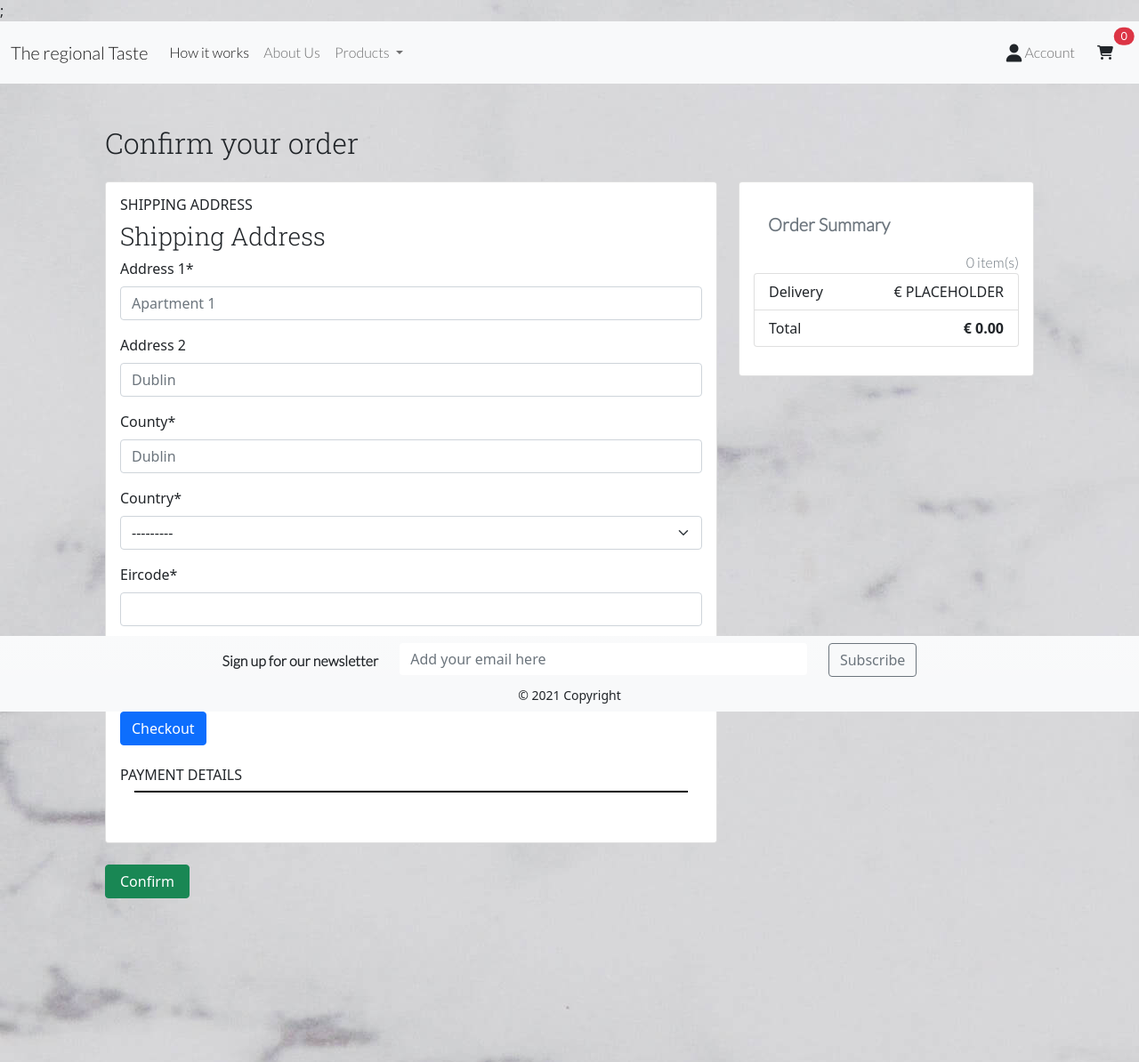
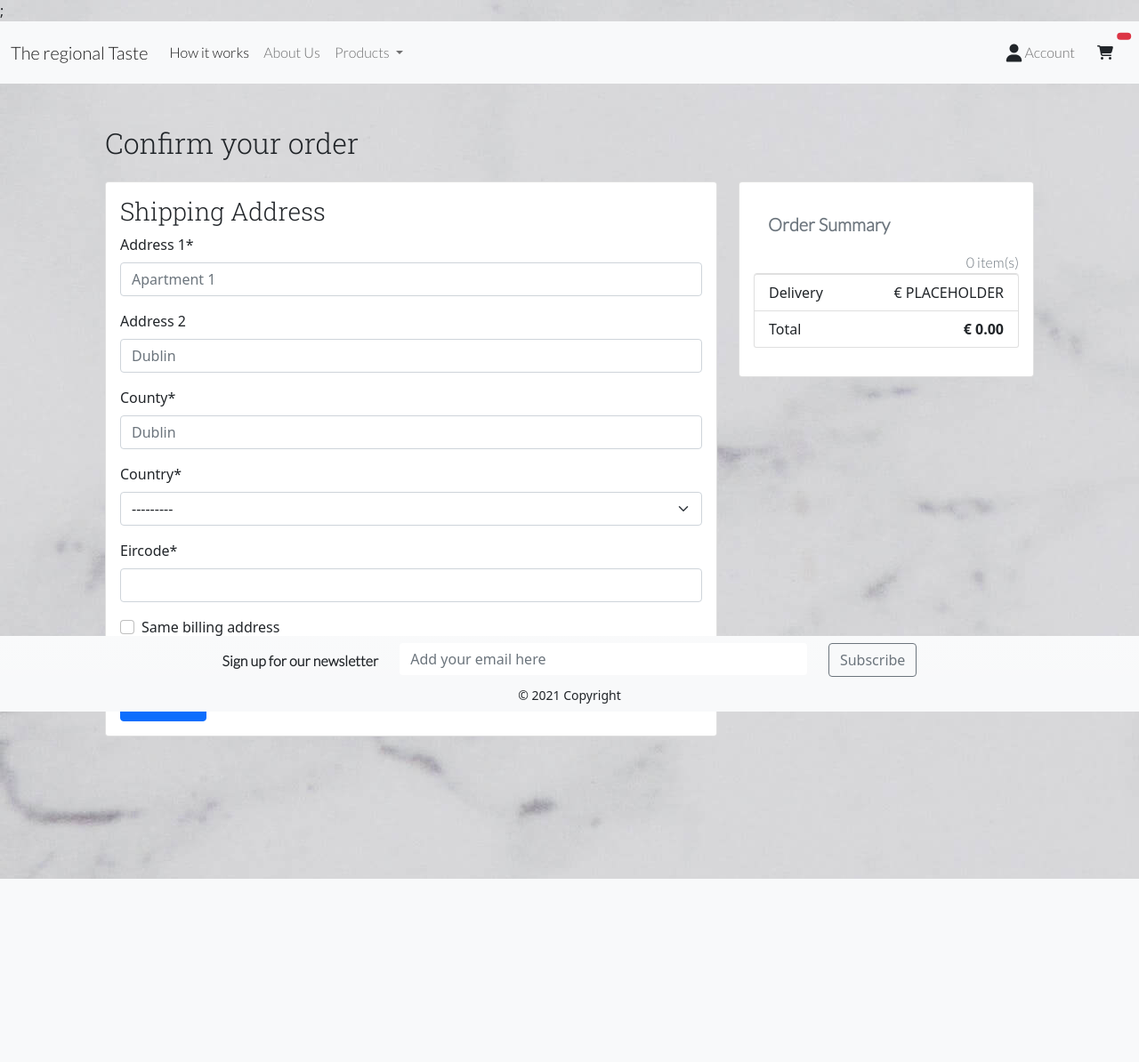
Before and after one commit to nandabritto/PP5, a Django app: page /order/checkout/ in a window 1280 px wide. Shown: the whole page at 89% size. After the commit the page ends 988 px from the top, so only its background shows below. Run offline with Django 3.2, Linux system fonts and the light colour scheme; a user stored in the database is signed in; data comes from the database, SQL or seed files in the repository; data that the repository does not hold is empty; some libraries are stand-ins or nearby versions.

Commit message:
Add code comment and solve pylynth problems

```diff
--- a/order/admin.py
+++ b/order/admin.py
@@ -1,3 +1,4 @@
+""" System Module """
 from django.contrib import admin
 from .models import Order, OrderBox, Address, Payment
 
@@ -34,9 +35,8 @@
         'default'
     ]
 
-    list_filter = [ 'country', 'default', 'address_type']
-    search_fields = [ 'customer', 'address1', 'eircode']
-
+    list_filter = ['country', 'default', 'address_type']
+    search_fields = ['customer', 'address1', 'eircode']
 
 
 admin.site.register(Order, OrderAdmin)
--- a/order/models.py
+++ b/order/models.py
@@ -1,8 +1,8 @@
 """ System Module """
 from django.db import models
 from django.contrib.auth.models import User
+from django_countries.fields import CountryField
 from products.models import Box
-from django_countries.fields import CountryField
 
 
 ADDRESS_CHOICES = (
@@ -21,11 +21,13 @@
     ordered = models.BooleanField(default=False, null=True, blank=False)
     transactional_id = models.CharField(max_length=200, null=True)
     billing_address = models.ForeignKey(
-        'Address', related_name='billing_address', on_delete=models.SET_NULL,blank=True, null=True)
+        'Address', related_name='billing_address',
+        on_delete=models.SET_NULL, blank=True, null=True)
     shipping_address = models.ForeignKey(
-        'Address', related_name='shipping_address', on_delete=models.SET_NULL,blank=True, null=True)
+        'Address', related_name='shipping_address',
+        on_delete=models.SET_NULL, blank=True, null=True)
     payment = models.ForeignKey(
-        'Payment', on_delete=models.SET_NULL,blank=True, null=True)
+        'Payment', on_delete=models.SET_NULL, blank=True, null=True)
 
     def __str__(self):
         """
@@ -33,13 +35,14 @@
         """
         return str(self.customer)
 
-
     @property
     def shipping(self):
+        """
+        Add shipping on order
+        """
         shipping = True
         # orderbox = self.orderbox_set.all()
         return shipping
-
 
     @property
     def get_cart_total(self):
@@ -101,7 +104,6 @@
 #         return str(self.address1)
 
 
-
 class Address(models.Model):
     """
     Create address details and link to the user and order
@@ -122,13 +124,24 @@
         return str(self.customer)
 
     class Meta:
-        verbose_name_plural =  'adresses'
+        """
+        Add correct plural name on Adress
+        """
+        verbose_name_plural = 'adresses'
+
 
 class Payment(models.Model):
+    """
+    Create stripe payment
+    """
     stripe_charge_id = models.CharField(max_length=50)
-    customer = models.ForeignKey(User, on_delete=models.SET_NULL, blank=True, null=True)
+    customer = models.ForeignKey(
+        User, on_delete=models.SET_NULL, blank=True, null=True)
     amount = models.FloatField()
     timestamp = models.DateTimeField(auto_now=True)
 
     def __str__(self):
+        """
+        Return a string to payment
+        """
         return self.customer.username
--- a/order/templates/order/checkout.html
+++ b/order/templates/order/checkout.html
@@ -6,8 +6,8 @@
 {% load static %}
 {% load crispy_forms_tags %}
 {% load mathfilters %}
+
 <!-- Customizible CSS -->
-
 {% block extra_css %}
 <link rel="stylesheet" href="{% static 'css/checkout.css' %}">
 {% endblock %}
@@ -17,7 +17,7 @@
 
 {% block content %}
 
-<!-- bbbootstrap.com template -->
+<!-- bbbootstrap.com inspirated template -->
 <div class="container mt-5 px-5">
     <div class="mb-4">
         <h2>Confirm your order</h2>
@@ -26,45 +26,20 @@
         <div class="col-md-8">
             <div class="card p-3">
                 <!-- Shipping address details form -->
-                <h6 class="text-uppercase">Shipping Address</h6>
+
                 <form method="POST">
                     {% csrf_token %}
-
                     <h3>Shipping Address</h3>
                     <div class='hideable_shipping_form'>
                         {{ form|crispy }}
                     </div>
-
-
-
-
                     <button class="btn btn-primary" type="submit">Checkout</button>
                 </form>
-                <div class="mt-4 mb-4">
-                    <h6 class="text-uppercase">Payment details</h6>
-                    <div class="row">
-                        <div class="col-md-12">
-                            <fieldset class="px-3">
-                                <!-- A Stripe card element will go here -->
-                                <div class="mb-3" id="card-element"></div>
-                                <!-- Used to display form errors -->
-                                <div class="mb-3 text-danger" id="card-errors" role="alert"></div>
-                            </fieldset>
             </div>
         </div>
-                </div>
-
-            </div>
-            <div class="mt-4 mb-4 d-flex justify-content-between"> <button class="btn btn-success px-3">Confirm</button>
-            </div>
-
-
-        </div>
-
-
         <div class="col-md-4">
             <!-- Order details -->
-            <div class="card card-blue p-3 text-black mb-3"> <span>
+            <div class="card card-blue p-3 text-black mb-3">
                 <p class=" lead fw-bolder mb-0 text-muted p-3">Order Summary</p>
                 <p class=" text-end mb-0 text-muted">{{order.get_cart_items}} item(s)</p>
                 <ul class="list-group mb-3">
@@ -88,6 +63,8 @@
                 </ul>
             </div>
         </div>
+    </div>
+</div>
 
 {% endblock %}
 
--- a/order/urls.py
+++ b/order/urls.py
@@ -1,5 +1,4 @@
 """ System Module """
-from django.contrib import admin
 from django.urls import path
 from . import views
 from .views import CheckoutView, PaymentView
--- a/order/views.py
+++ b/order/views.py
@@ -1,15 +1,16 @@
 """ System Module """
 from django.shortcuts import render, redirect
 from django.contrib import messages
+from django.conf import settings
 from django.views.generic import View
-from .forms import CheckoutForm
-from .models import Order, Address, OrderBox, Payment
 from django.core.exceptions import ObjectDoesNotExist
 import stripe
-from django.conf import settings
-import logging
+from .forms import CheckoutForm
+from .models import Order, Address, Payment
+
 
 stripe.api_key = settings.STRIPE_SECRET_KEY
+
 
 def order(request):
     """
@@ -19,28 +20,38 @@
 
 
 class CheckoutView(View):
+    """
+    A view to return checkout page
+    """
     def get(self, *args, **kwargs):
+        """
+        Get the checkout form and display in page
+        """
         form = CheckoutForm()
         if self.request.user.is_authenticated:
             customer = self.request.user
             order, created = Order.objects.get_or_create(
                 customer=customer, ordered=False)
             items = order.orderbox_set.all()
-            cartItems = order.get_cart_items
+            cart_items = order.get_cart_items
             context = {
                 'form': form,
                 'items': items,
                 'order': order,
-                'cartItems': cartItems,
+                'cart_items': cart_items,
                 # 'stripe_public_key': settings.STRIPE_PUBLIC_KEY,
                 # 'client_secret' : settings.CLIENT_SECRET
             }
             return render(self.request, 'order/checkout.html', context)
 
     def post(self, *args, **kwargs):
+        """
+        Create an order and link to shipping address
+        """
         form = CheckoutForm(self.request.POST or None)
         try:
-            order = Order.objects.get(customer=self.request.user, ordered=False)
+            order = Order.objects.get(
+                customer=self.request.user, ordered=False)
             if form.is_valid():
                 address1 = form.cleaned_data.get('address1')
                 address2 = form.cleaned_data.get('address2')
@@ -50,62 +61,64 @@
                 # same_shipping_address = form.cleaned_data.get('same_shipping_address')
                 # save_info = form.cleaned_data.get('save_info')
                 shipping_address = Address(
-                    customer = self.request.user,
-                    address1 = address1,
-                    address2 = address2,
-                    county = county,
-                    country = country,
-                    eircode = eircode,
-                    address_type = 'S'
+                    customer=self.request.user,
+                    address1=address1,
+                    address2=address2,
+                    county=county,
+                    country=country,
+                    eircode=eircode,
+                    address_type='S'
                 )
                 print(shipping_address)
                 shipping_address.save()
                 order.shipping_address = shipping_address
                 # order.billing_address = shipping_address
                 order.save()
-                return redirect('checkout')
+                return redirect('payment')
             messages.warning(self.request, "Failed checkout")
             return redirect("cart")
         except ObjectDoesNotExist:
-            messages.error(self.request, "You do not have an active order" )
+            messages.error(self.request, "You do not have an active order")
             return redirect("cart")
 
 
 class PaymentView(View):
-
-    def get (self, *args, **kwargs):
+    """
+    Create a payment view
+    """
+    def get(self, *args, **kwargs):
+        """
+        Get the payment url
+        """
         return render(self.request, "order/payment.html")
 
     def post(self, *args, **kwargs):
+        """
+        Post form with order details and payment
+        """
         order = Order.objects.get(customer=self.request.user, ordered=False)
-
         token = self.request.POST.get('stripeToken')
         amount = int(order.get_cart_total * 100)
 
-
         try:
+            # create charge in euro
             charge = stripe.Charge.create(
-            amount = amount,
-            currency = "eur",
-            source=token,
-        )
-
-
+                amount=amount,
+                currency="eur",
+                source=token,
+            )
+            # create stripe payment and save
             payment = Payment()
             payment.stripe_charge_id = charge['id']
             payment.customer = self.request.user
             payment.amount = order.get_cart_total
             payment.save()
-
-
+            # create and save order
             order.ordered = True
             order.payment = payment
             order.save()
-
             messages.success(self.request, "Your order was successful")
             return redirect("/")
-
-
 
         except stripe.error.CardError as e:
             body = e.json_body
@@ -114,33 +127,34 @@
             return redirect("/")
 
         except stripe.error.RateLimitError as e:
-        # Too many requests made to the API too quickly
+            # Too many requests made to the API too quickly
             messages.error(self.request, "Rate Limited Error")
             return redirect("/")
 
         except stripe.error.InvalidRequestError as e:
-        # Invalid parameters were supplied to Stripe's API
+            # Invalid parameters were supplied to Stripe's API
             messages.error(self.request, "Invalid parameter")
             return redirect("/")
 
         except stripe.error.AuthenticationError as e:
-        # Authentication with Stripe's API failed
-        # (maybe you changed API keys recently)
+            # Authentication with Stripe's API failed
+            # (maybe you changed API keys recently)
             messages.error(self.request, "Not authenticated")
             return redirect("/")
 
         except stripe.error.APIConnectionError as e:
-        # Network communication with Stripe failed
+            # Network communication with Stripe failed
             messages.error(self.request, "Network error")
             return redirect("/")
 
         except stripe.error.StripeError as e:
-        # Display a very generic error to the user, and maybe send
-        # yourself an email
-            messages.error(self.request, "Something went wrong, you were not charged. Try again.")
+            # Display a very generic error to the user, and maybe send
+            # yourself an email
+            messages.error(self.request, "Something went wrong, \
+                you were not charged. Try again.")
             return redirect("/")
 
         except Exception as e:
-        # Something else happened, completely unrelated to Stripe
+            # Something else happened, completely unrelated to Stripe
             messages.error(self.request, "A serious error occurred.")
             return redirect("/")
```
Also changed, not shown: order/forms.py (+6 -4 lines). Lines whose indentation alone changed are shown as unchanged.
